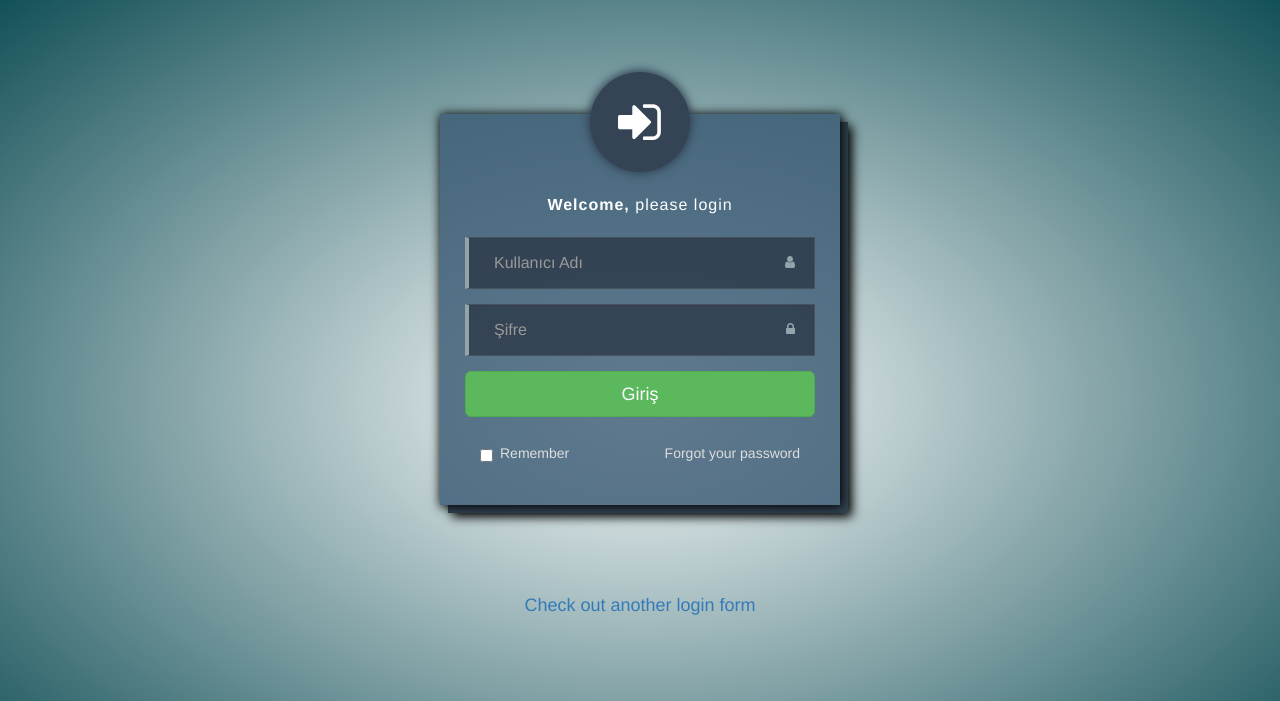
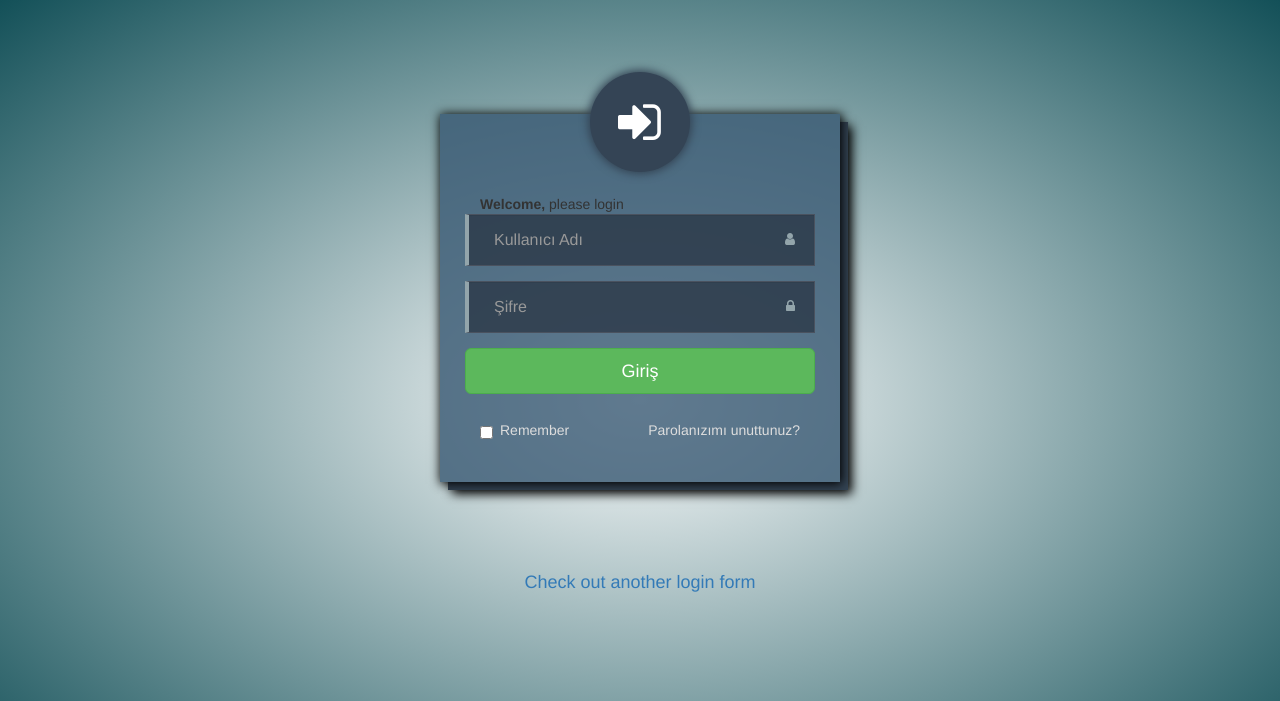
Before and after one commit to FsmTEK/kurtulus, a PHP site: page / in a window 1280 px wide. Shown: the top 701 px of the page. Run offline with PHP 8.4, Linux system fonts and the light colour scheme; some libraries are stand-ins or nearby versions.

Commit message:
like projesi

```diff
--- a/index.php
+++ b/index.php
@@ -18,15 +18,15 @@
         <div class="logo">
             <i class="fa fa-sign-in"></i>
         </div>
-        <div class="welcome"><strong>Welcome,</strong> please login</div>
+        <div class="Hoşgeldiniz"><strong>Welcome,</strong> please login</div>
 
         <form class="form-horizontal login-form">
             <div class="form-group relative">
-                <input id="login_username" class="form-control input-lg" type="email" placeholder="Kullanıcı Adı" required>
+                <input id="Kullanıcı adını giriniz" class="form-control input-lg" type="email" placeholder="Kullanıcı Adı" required>
                 <i class="fa fa-user"></i>
             </div>
             <div class="form-group relative password">
-                <input id="login_password" class="form-control input-lg" type="password" placeholder="Şifre" required>
+                <input id="Giriş şifresi" class="form-control input-lg" type="password" placeholder="Şifre" required>
                 <i class="fa fa-lock"></i>
             </div>
             <div class="form-group">
@@ -36,7 +36,7 @@
                 <label><input type="checkbox"> Remember</label>
             </div>
             <div class="checkbox pull-right">
-                <label> <a class="forget" href="" title="forget">Forgot your password</a> </label>
+                <label> <a class="forget" href="" title="forget">Parolanızımı unuttunuz?</a> </label>
             </div>
         </form>
     </div>
```
